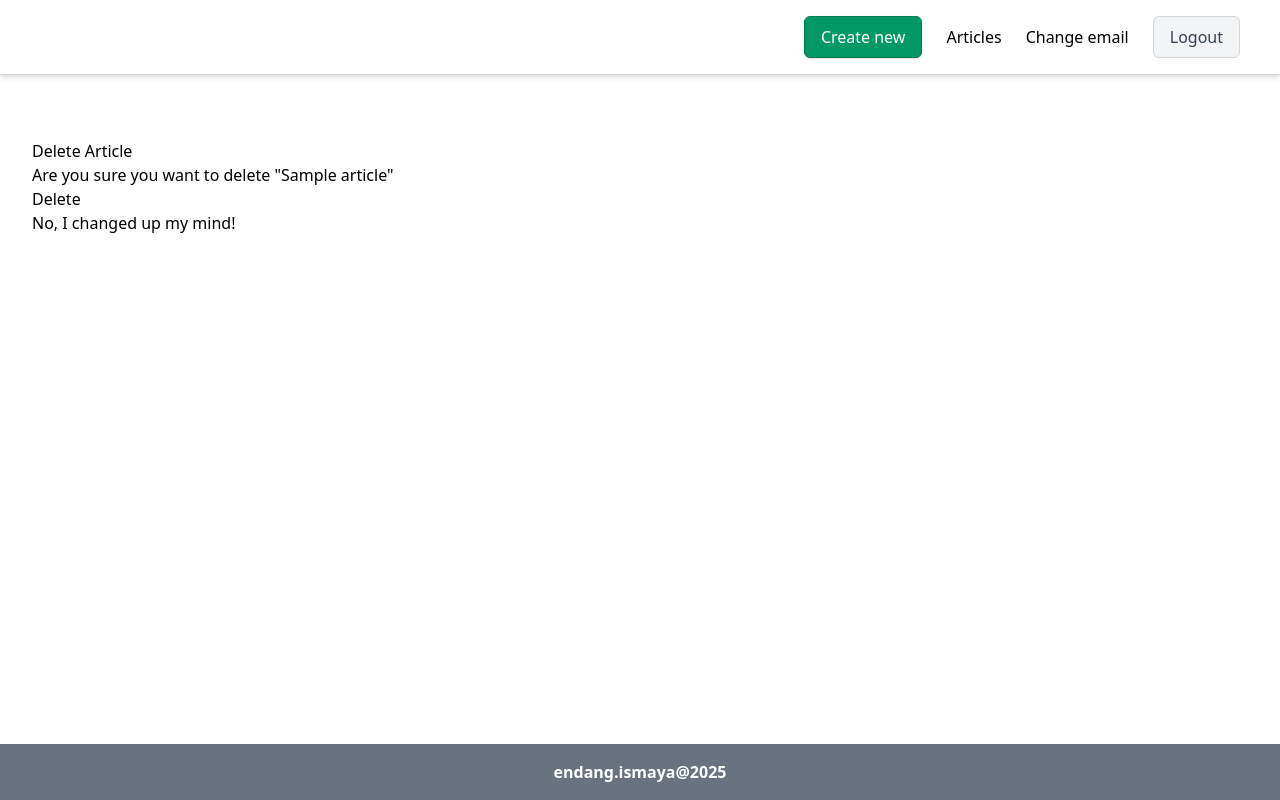
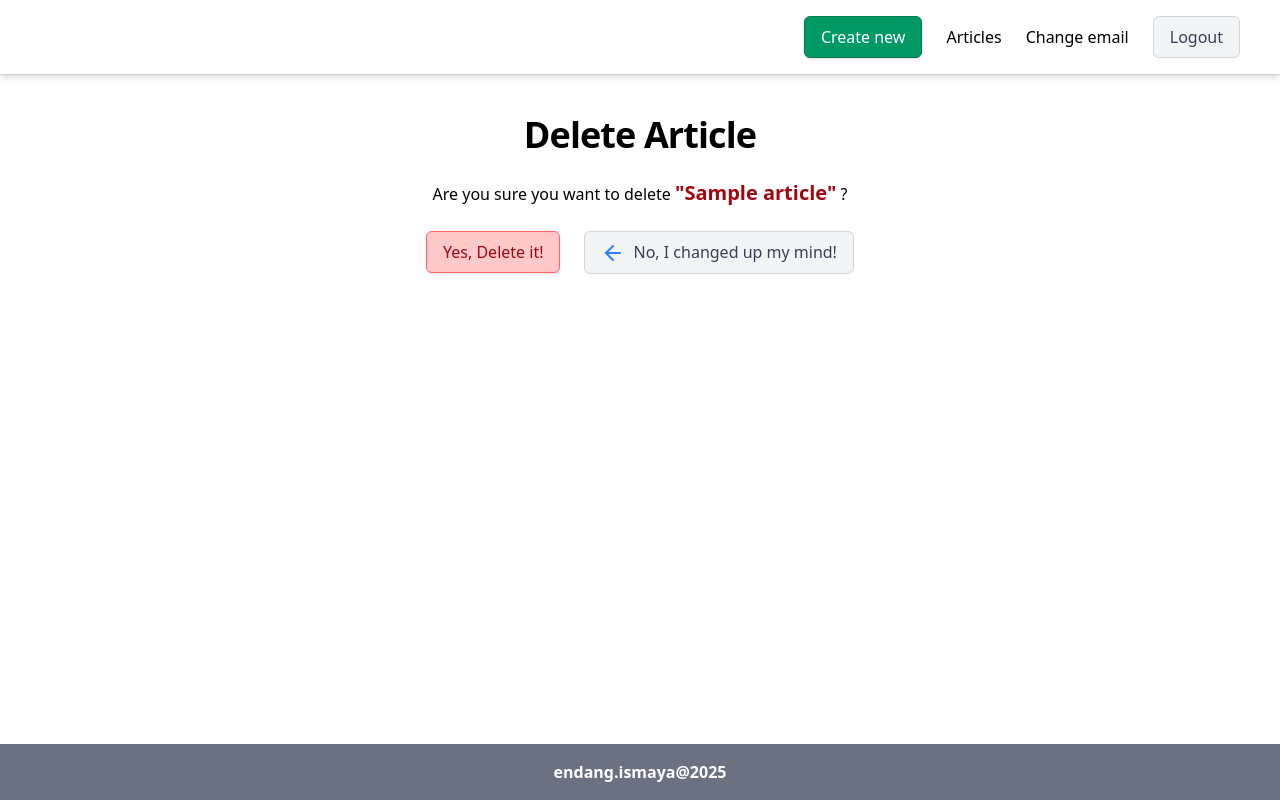
Before and after one commit to endang-ismaya/django-htmx-alpinejs, a Django app: page /articles/1/delete/ in a window 1280 px wide. Run offline with Django 5.2, Linux system fonts and the light colour scheme; a user stored in the database is signed in; tables that the repository leaves empty hold one stand-in row (values such as "Sample post"); some libraries are stand-ins or nearby versions.

Commit message:
add lucide icons and update article_delete.html

```diff
--- a/static/css/output.css
+++ b/static/css/output.css
@@ -12,9 +12,12 @@
     --color-red-400: oklch(70.4% 0.191 22.216);
     --color-red-500: oklch(63.7% 0.237 25.331);
     --color-red-800: oklch(44.4% 0.177 26.899);
+    --color-amber-700: oklch(55.5% 0.163 48.998);
     --color-emerald-500: oklch(69.6% 0.17 162.48);
     --color-emerald-600: oklch(59.6% 0.145 163.225);
     --color-emerald-700: oklch(50.8% 0.118 165.612);
+    --color-blue-500: oklch(62.3% 0.214 259.815);
+    --color-blue-700: oklch(48.8% 0.243 264.376);
     --color-gray-100: oklch(96.7% 0.003 264.542);
     --color-gray-200: oklch(92.8% 0.006 264.531);
     --color-gray-300: oklch(87.2% 0.01 258.338);
@@ -22,6 +25,7 @@
     --color-gray-700: oklch(37.3% 0.034 259.733);
     --color-white: #fff;
     --spacing: 0.25rem;
+    --container-2xl: 42rem;
     --container-7xl: 80rem;
     --text-xs: 0.75rem;
     --text-xs--line-height: calc(1 / 0.75);
@@ -224,6 +228,18 @@
   .mt-10 {
     margin-top: calc(var(--spacing) * 10);
   }
+  .mt-\[-2px\] {
+    margin-top: -2px;
+  }
+  .mr-2 {
+    margin-right: calc(var(--spacing) * 2);
+  }
+  .mr-5 {
+    margin-right: calc(var(--spacing) * 5);
+  }
+  .mr-10 {
+    margin-right: calc(var(--spacing) * 10);
+  }
   .mb-4 {
     margin-bottom: calc(var(--spacing) * 4);
   }
@@ -242,14 +258,47 @@
   .inline-block {
     display: inline-block;
   }
+  .h-4 {
+    height: calc(var(--spacing) * 4);
+  }
+  .h-6 {
+    height: calc(var(--spacing) * 6);
+  }
   .min-h-screen {
     min-height: 100vh;
+  }
+  .w-4 {
+    width: calc(var(--spacing) * 4);
+  }
+  .w-6 {
+    width: calc(var(--spacing) * 6);
   }
   .w-full {
     width: 100%;
   }
+  .max-w-1\.5 {
+    max-width: calc(var(--spacing) * 1.5);
+  }
+  .max-w-1\/2 {
+    max-width: calc(1/2 * 100%);
+  }
+  .max-w-1\/12 {
+    max-width: calc(1/12 * 100%);
+  }
+  .max-w-2xl {
+    max-width: var(--container-2xl);
+  }
   .max-w-7xl {
     max-width: var(--container-7xl);
+  }
+  .max-w-10\/12 {
+    max-width: calc(10/12 * 100%);
+  }
+  .max-w-12 {
+    max-width: calc(var(--spacing) * 12);
+  }
+  .max-w-full {
+    max-width: 100%;
   }
   .flex-grow {
     flex-grow: 1;
@@ -275,9 +324,19 @@
   .rounded-sm {
     border-radius: var(--radius-sm);
   }
+  .border {
+    border-style: var(--tw-border-style);
+    border-width: 1px;
+  }
   .border-b {
     border-bottom-style: var(--tw-border-style);
     border-bottom-width: 1px;
+  }
+  .border-amber-700 {
+    border-color: var(--color-amber-700);
+  }
+  .border-blue-700 {
+    border-color: var(--color-blue-700);
   }
   .border-gray-300 {
     border-color: var(--color-gray-300);
@@ -322,6 +381,10 @@
     font-size: var(--text-xs);
     line-height: var(--tw-leading, var(--text-xs--line-height));
   }
+  .leading-6 {
+    --tw-leading: calc(var(--spacing) * 6);
+    line-height: calc(var(--spacing) * 6);
+  }
   .font-extrabold {
     --tw-font-weight: var(--font-weight-extrabold);
     font-weight: var(--font-weight-extrabold);
@@ -329,6 +392,21 @@
   .font-semibold {
     --tw-font-weight: var(--font-weight-semibold);
     font-weight: var(--font-weight-semibold);
+  }
+  .text-blue-500 {
+    color: var(--color-blue-500);
+  }
+  .text-blue-700 {
+    color: var(--color-blue-700);
+  }
+  .text-red-300 {
+    color: var(--color-red-300);
+  }
+  .text-red-500 {
+    color: var(--color-red-500);
+  }
+  .text-red-800 {
+    color: var(--color-red-800);
   }
   .text-white {
     color: var(--color-white);
@@ -668,6 +746,10 @@
   inherits: false;
   initial-value: solid;
 }
+@property --tw-leading {
+  syntax: "*";
+  inherits: false;
+}
 @property --tw-font-weight {
   syntax: "*";
   inherits: false;
@@ -745,6 +827,7 @@
   @supports ((-webkit-hyphens: none) and (not (margin-trim: inline))) or ((-moz-orient: inline) and (not (color:rgb(from red r g b)))) {
     *, ::before, ::after, ::backdrop {
       --tw-border-style: solid;
+      --tw-leading: initial;
       --tw-font-weight: initial;
       --tw-shadow: 0 0 #0000;
       --tw-shadow-color: initial;
--- a/templates/app/article_delete.html
+++ b/templates/app/article_delete.html
@@ -1,11 +1,17 @@
 {% extends 'base.html' %}
 {% block content %}
-  <h1>Delete Article</h1>
-  <p>Are you sure you want to delete "{{ article.title }}"</p>
-  <form method="POST">
-    {% csrf_token %}
-    <button type="submit">Delete</button>
-  </form>
+  <main class="max-w-2xl mx-auto flex flex-col items-center mt-10">
+    <h1 class="subtitle mb-6">Delete Article</h1>
+    <p class="mb-6">
+      Are you sure you want to delete <span class="text-xl font-semibold text-red-800">"{{ article.title }}"</span> ?
+    </p>
 
-  <a href="{% url 'app.home' %}">No, I changed up my mind!</a>
+    <div class="flex gap-6">
+      <form method="POST">
+        {% csrf_token %}
+        <button type="submit" class="button danger">Yes, Delete it!</button>
+      </form>
+      <a href="{% url 'app.home' %}" class="button secondary leading-6"><i data-lucide="arrow-left" class="inline-block mr-2 h-6 w-6 mt-[-2px] text-blue-500"></i>No, I changed up my mind!</a>
+    </div>
+  </main>
 {% endblock %}
--- a/templates/app/home.html
+++ b/templates/app/home.html
@@ -1,6 +1,7 @@
 {% extends 'base.html' %}
 {% load humanize %}
 {% block content %}
+  <main class="max-w-7xl px-4 sm:px-6 lg:px-8 mt-10 p-2 md:p-4 lg:p-6">
     <h1 class="title mb-4">Welcome</h1>
 
     <p class="text-xl mb-4">You have created {{ user.article_count|intcomma }} article{{ user.article.count|pluralize }}
@@ -24,4 +25,5 @@
         <p>You have no articles yet.</p>
       {% endif %}
     </ul>
+  </main>
 {% endblock %}
--- a/templates/base.html
+++ b/templates/base.html
@@ -45,11 +45,9 @@
       </div>
     </nav>
 
-    <main class="flex-grow max-w-7xl px-4 sm:px-6 lg:px-8 mt-10 p-2 md:p-4 lg:p-6">
-      {% block content %}
+    {% block content %}
 
-      {% endblock %}
-    </main>
+    {% endblock %}
 
     <footer class="fixed bottom-0 w-full flex justify-center py-4 bg-gray-500 text-white font-semibold">
       <p>endang.ismaya@2025</p>
@@ -58,5 +56,10 @@
     {% block page_js %}
 
     {% endblock %}
+    <!-- Development version -->
+    <script src="https://unpkg.com/lucide@latest/dist/umd/lucide.js"></script>
+    <script>
+      lucide.createIcons()
+    </script>
   </body>
 </html>
```
Lines whose indentation alone changed are shown as unchanged.
